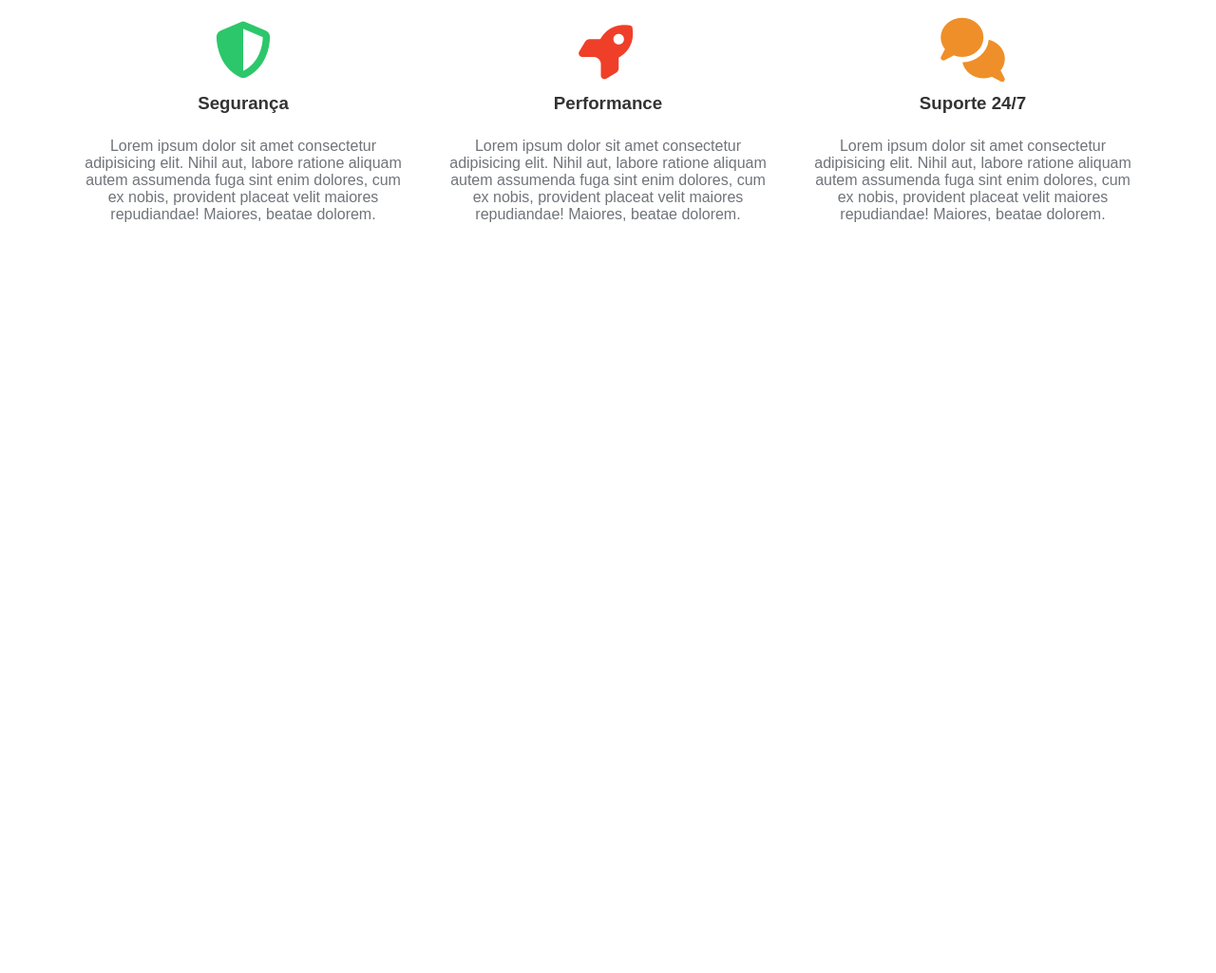
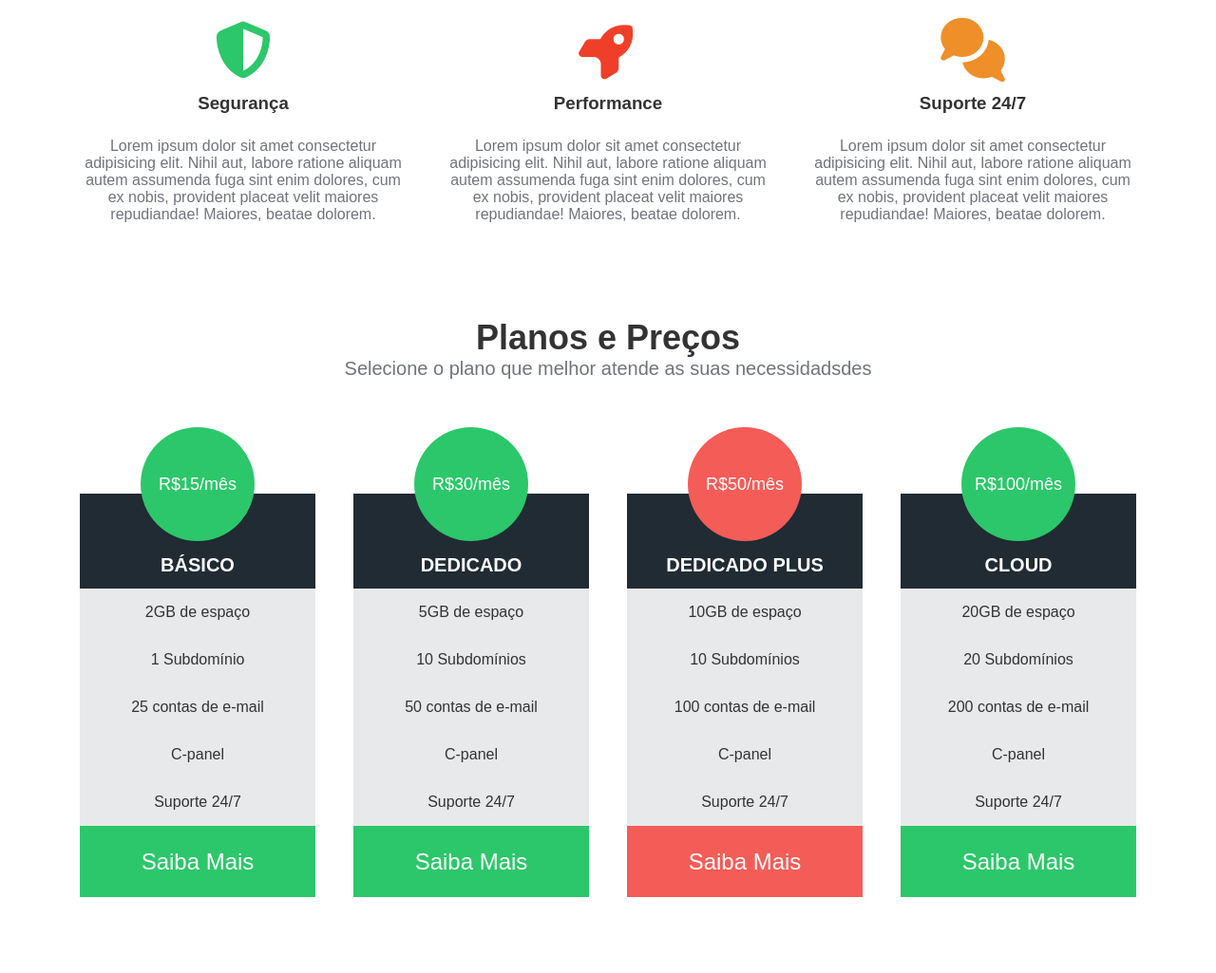
Before and after one commit to eric-mmelo/hdc-host, a plain HTML site: page index.html in a window 1280 px wide. Shown: the part 576-1601 px from the top of the page at 95% size. Before the commit the page ends 911 px from the top, so only its background shows below. Drawn offline with Linux system fonts and the light colour scheme.

Commit message:
Seção de Preços e Planos adicionada

```diff
--- a/css/styles.css
+++ b/css/styles.css
@@ -132,3 +132,77 @@ nav {
 .services-container p {
     list-style: 24px;
 }
+
+/* Prices and Plans */
+.pricing-container {
+    padding-bottom: 5rem;
+    text-align: center;
+}
+
+.pricing-container h2 {
+    font-size: 36px;
+}
+
+.pricing-container p {
+    font-size: 20px;
+}
+
+.plans-container {
+    display: flex;
+    justify-content: space-between;
+    width: 90%;
+    margin: 50px auto 0;
+}
+
+.plan {
+    flex: 1;
+    max-width: 275px;
+    margin: 0 20px;
+}
+
+.plan ul {
+    padding: 0;
+}
+
+.plan li {
+    list-style: none;
+    height: 50px;
+    line-height: 50px;
+    background-color: #e8e9ea;
+    color: #333;
+}
+
+.plan .price {
+    width: 120px;
+    height: 120px;
+    border-radius: 50%;
+    background-color: #2cc76a;
+    color: #fff;
+    text-align: center;
+    line-height: 120px;
+    margin: 0 auto -50px;
+    font-size: 18px;
+    position: relative;
+}
+
+.plan .plan-name {
+    text-transform: uppercase;
+    font-size: 20px;
+    font-weight: bold;
+    color: #fff;
+    background-color: #202b34;
+    padding: 50px 0;
+}
+
+.plan .plan-btn {
+    background-color: #2cc76a;
+    color: #fff;
+    font-size: 24px;
+    height: 75px;
+    line-height: 75px;
+    cursor: pointer;
+}
+
+.plan .recommended {
+    background-color: #f45c57;
+}
--- a/index.html
+++ b/index.html
@@ -77,6 +77,60 @@
             </li>
           </ul>
         </section>
+        <section class="pricing-container">
+          <h2>Planos e Preços</h2>
+          <p>Selecione o plano que melhor atende as suas necessidadsdes</p>
+          <div class="plans-container">
+            <div class="plan">
+              <ul>
+                <li class="price">R$15/mês</li>
+                <li class="plan-name">Básico</li>
+                <li>2GB de espaço</li>
+                <li>1 Subdomínio</li>
+                <li>25 contas de e-mail</li>
+                <li>C-panel</li>
+                <li>Suporte 24/7</li>
+                <li class="plan-btn">Saiba Mais</li>
+              </ul>
+            </div>
+            <div class="plan">
+              <ul>
+                <li class="price">R$30/mês</li>
+                <li class="plan-name">Dedicado</li>
+                <li>5GB de espaço</li>
+                <li>10 Subdomínios</li>
+                <li>50 contas de e-mail</li>
+                <li>C-panel</li>
+                <li>Suporte 24/7</li>
+                <li class="plan-btn">Saiba Mais</li>
+              </ul>
+            </div>
+            <div class="plan">
+              <ul>
+                <li class="price recommended">R$50/mês</li>
+                <li class="plan-name">Dedicado Plus</li>
+                <li>10GB de espaço</li>
+                <li>10 Subdomínios</li>
+                <li>100 contas de e-mail</li>
+                <li>C-panel</li>
+                <li>Suporte 24/7</li>
+                <li class="plan-btn recommended">Saiba Mais</li>
+              </ul>
+            </div>
+            <div class="plan">
+              <ul>
+                <li class="price">R$100/mês</li>
+                <li class="plan-name">Cloud</li>
+                <li>20GB de espaço</li>
+                <li>20 Subdomínios</li>
+                <li>200 contas de e-mail</li>
+                <li>C-panel</li>
+                <li>Suporte 24/7</li>
+                <li class="plan-btn">Saiba Mais</li>
+              </ul>
+            </div>
+          </div>
+        </section>
       </main>
     </div>
   </body>
```
